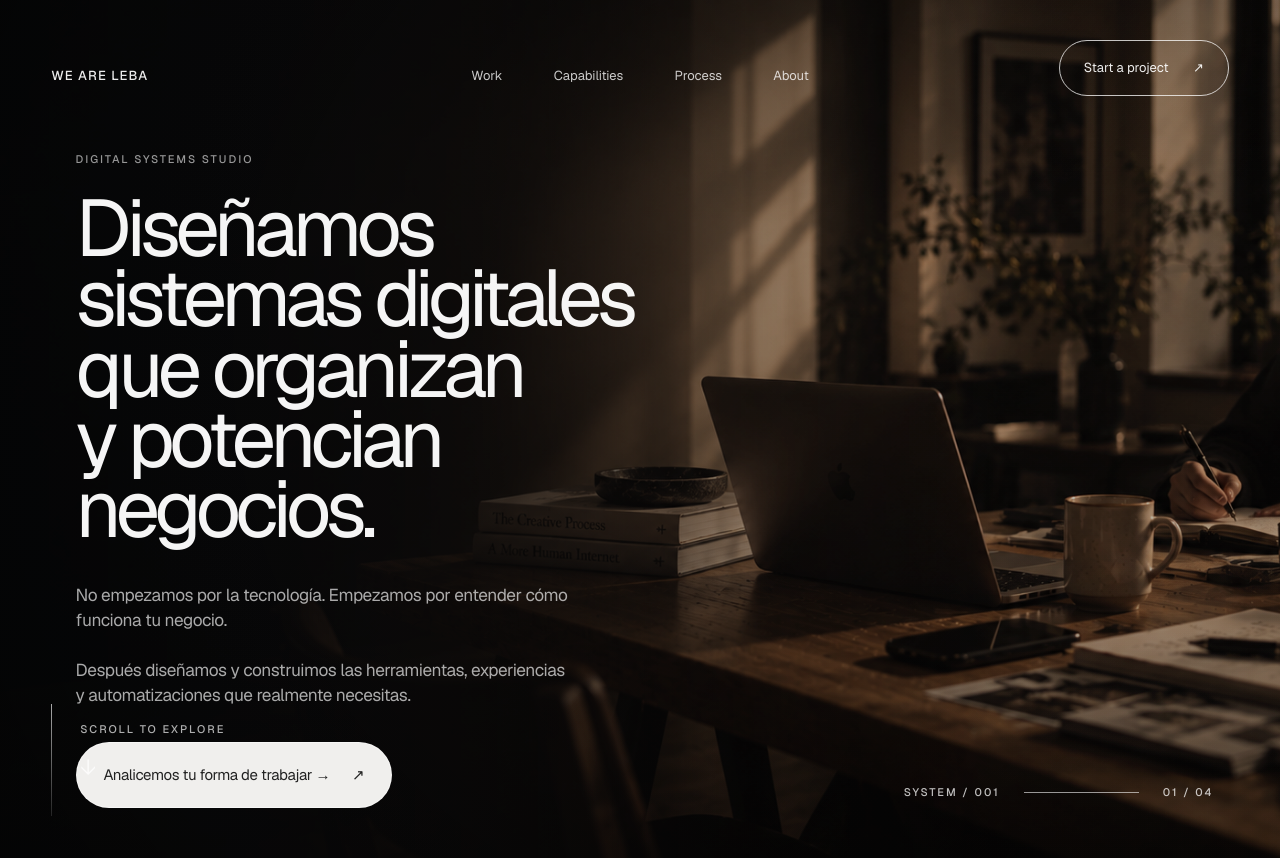
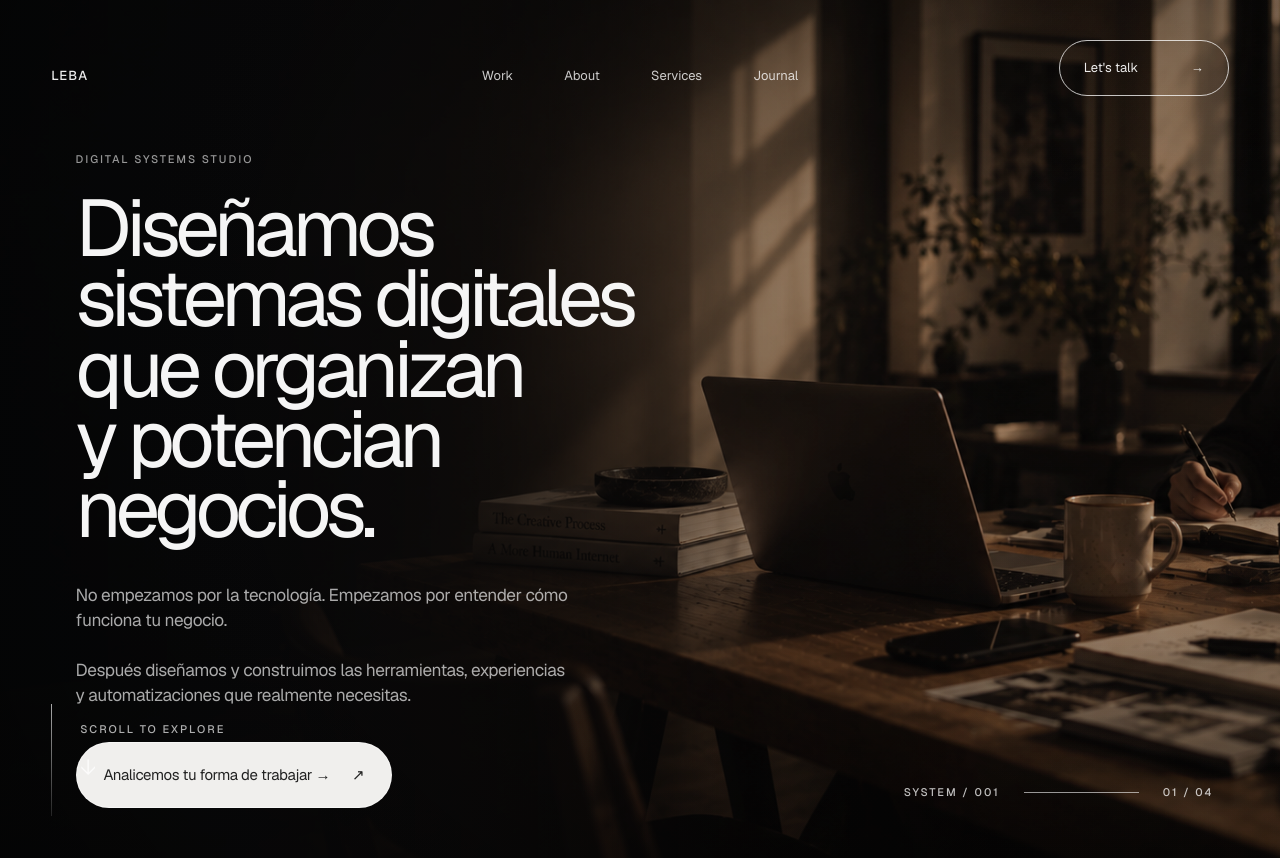
Before and after one commit to NicolasLlanos8799/weareleba, a Next.js app: page / in a window 1280 px wide. Built offline with nearby package versions, Linux system fonts and the light colour scheme.

Commit message:
feat: match hero navigation copy to visual reference

```diff
--- a/components/layout/SiteHeader.tsx
+++ b/components/layout/SiteHeader.tsx
@@ -2,7 +2,7 @@
 
 import { useState } from "react";
 
-const links = ["Work", "Capabilities", "Process", "About"];
+const links = ["Work", "About", "Services", "Journal"];
 
 export function SiteHeader() {
   const [open, setOpen] = useState(false);
@@ -10,8 +10,8 @@ export function SiteHeader() {
   return (
     <header className="site-header">
       <div className="site-header-inner">
-        <a className="site-brand focusable" href="#top" aria-label="WE ARE LEBA">
-          WE ARE LEBA
+        <a className="site-brand focusable" href="#top" aria-label="LEBA">
+          LEBA
         </a>
 
         <nav aria-label="Principal" className="desktop-nav site-nav">
@@ -24,8 +24,8 @@ export function SiteHeader() {
 
         <div className="site-header-actions">
           <a className="focusable site-header-cta" href="#contact">
-            <span>Start a project</span>
-            <span aria-hidden="true">↗</span>
+            <span>Let&apos;s talk</span>
+            <span aria-hidden="true">→</span>
           </a>
           <button
             className="focusable menu-toggle"
```
